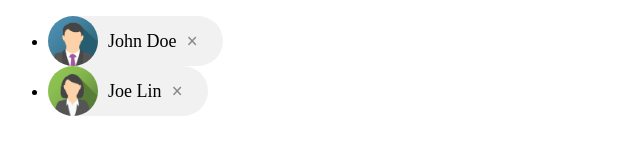
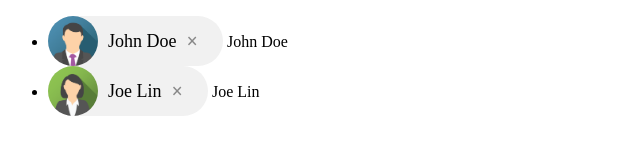
Before and after one commit to fancn21th/1-008-Advanced-Vue, a Vue app: page / in a window 1280 px wide. Shown: the top 166 px of the page, without its empty margins (0-640 px from the left). Built offline with nearby package versions, Linux system fonts and the light colour scheme.

Commit message:
pass function

```diff
--- a/src/App.vue
+++ b/src/App.vue
@@ -1,6 +1,9 @@
 <template>
   <div id="app">
-    <contact-list :data="contactList">
+    <contact-list
+      :data="contactList"
+      :pseudo-slot="(props) => props.contact.name"
+    >
       <template slot-scope="props">
         <contact :imgUrl="props.contact.imageUrl">{{
           props.contact.name
--- a/src/components/ContactList.vue
+++ b/src/components/ContactList.vue
@@ -2,6 +2,7 @@
   <ul>
     <li v-for="contact in data" :key="contact.id">
       <slot :contact="contact">{{ contact.name }}</slot>
+      {{ pseudoSlot({ contact: contact }) }}
     </li>
   </ul>
 </template>
@@ -13,6 +14,10 @@ export default {
       type: Array,
       required: true,
     },
+    pseudoSlot: {
+      type: Function,
+      default: () => null,
+    },
   },
 };
 </script>
```
